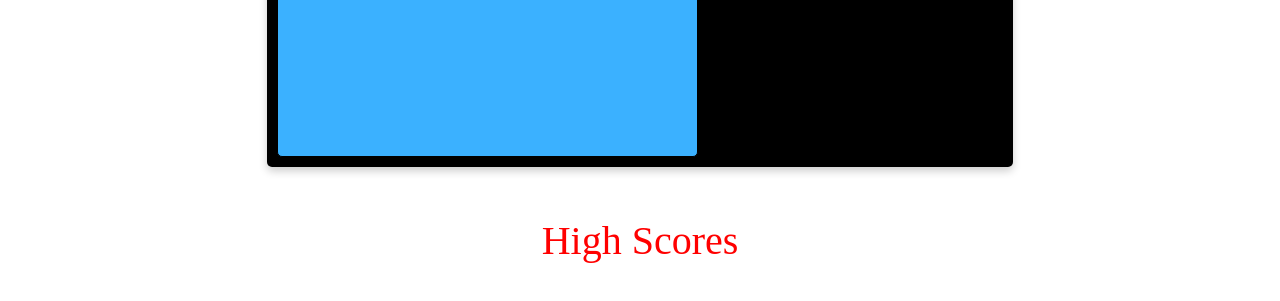
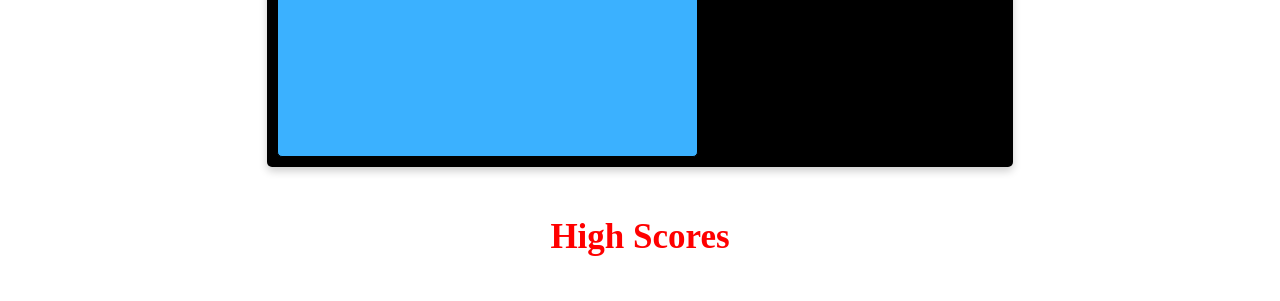
Before and after one commit to Hezakai/timedQuiz, a plain HTML site: page index.html in a window 1280 px wide. Both pictures are taken after a click on the button "High Scores". Shown: the part 443-744 px from the top of the page. Drawn offline with Linux system fonts and the light colour scheme.

```diff
--- a/style.css
+++ b/style.css
@@ -91,8 +91,9 @@ header {
 }
 
 #hScoreCon {
-    /* list-style-type: none; */
+    list-style-type: none;
     color: red;
-    font-size: 40px;
+    font-size: 35px;
+    font-weight: 700;
     display: none;
 }
```
Also changed, not shown: script.js (+1 -11 lines).
